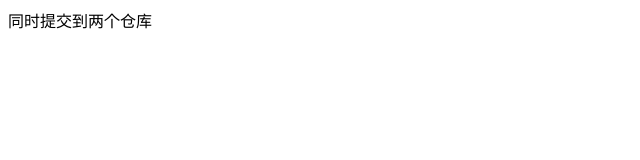
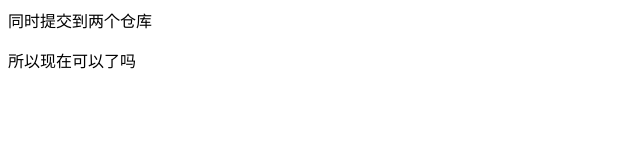
Before and after one commit to rui-rui-an/mygittwo, a plain HTML site: page index.html in a window 1280 px wide. Shown: the whole page, without its empty margins (0-640 px from the left). Drawn offline with Linux system fonts and the light colour scheme.

Commit message:
修改了一下

```diff
--- a/index.html
+++ b/index.html
@@ -7,5 +7,6 @@
 </head>
 <body>
     <div>同时提交到两个仓库</div>
+    <p>所以现在可以了吗</p>
 </body>
 </html>
```
